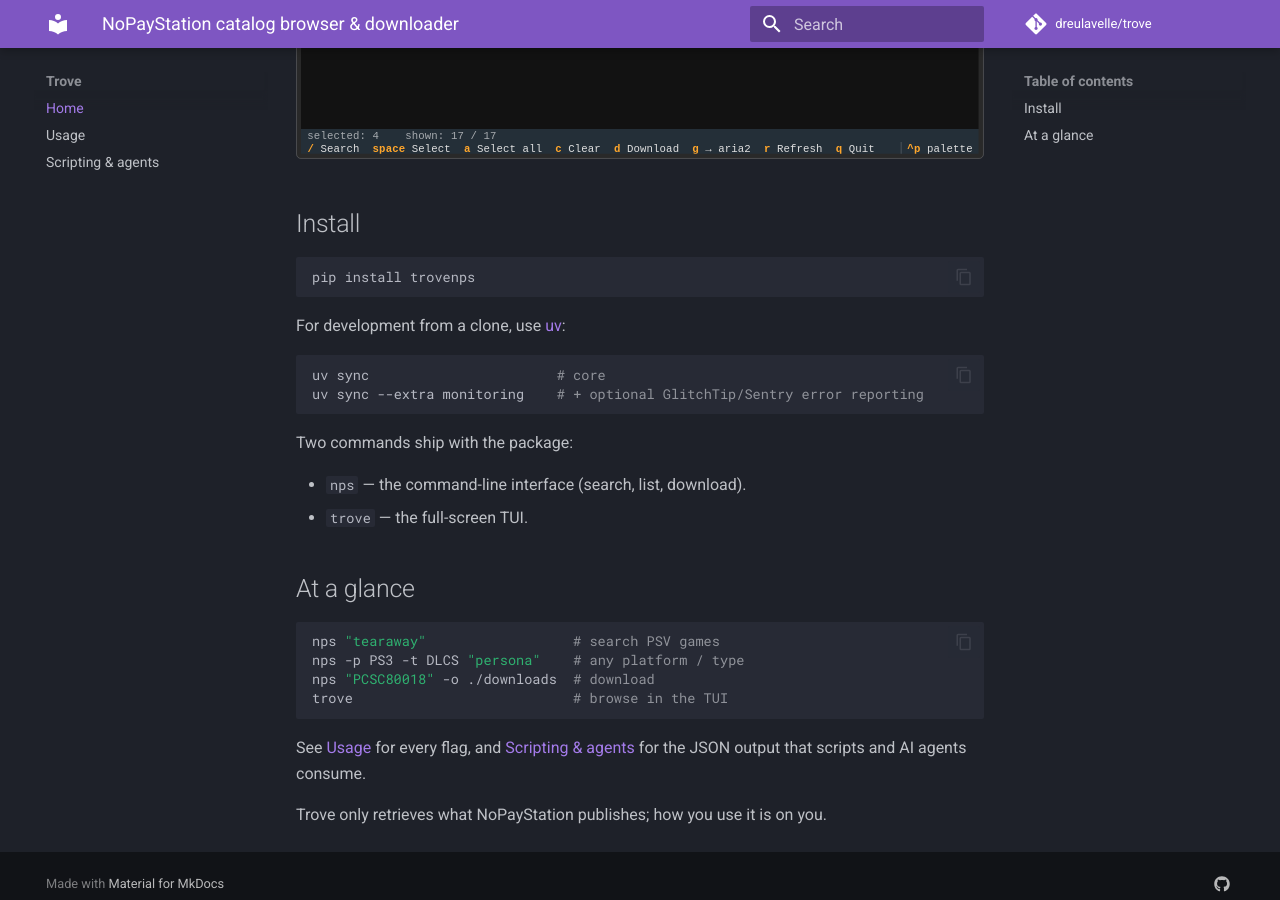
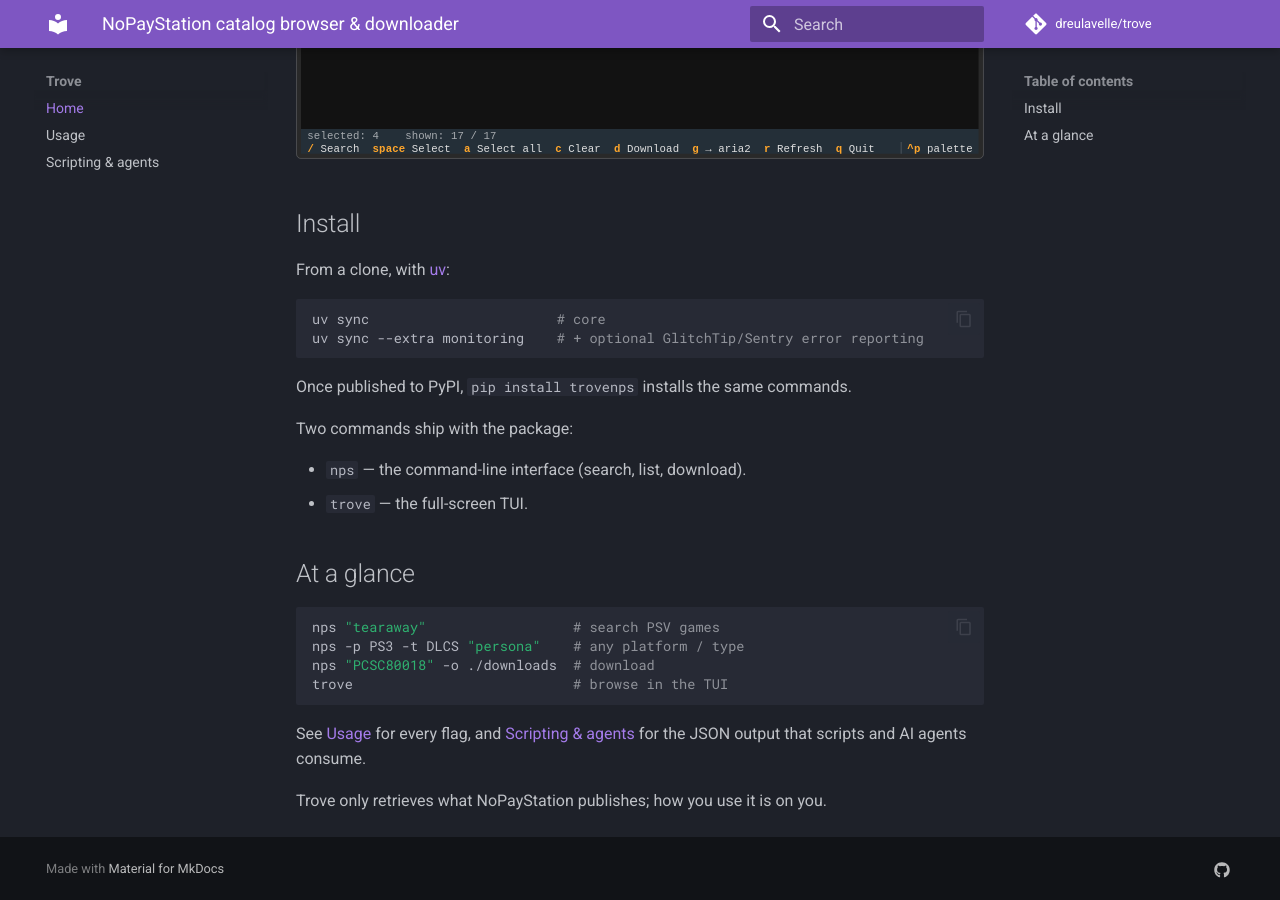
Before and after one commit to dreulavelle/trove, an MkDocs documentation site: the page built from docs/index.md, in a window 1280 px wide and 900 px high, scrolled down 1368 px. Built offline with MkDocs 1.6.1 and Material for MkDocs 9.7.7, drawn with Linux system fonts in a browser that asks for light colours; comment, search, counter and statistics services are not loaded.

Commit message:
docs(site): correct install — uv first, pip once published
trovenps isn't on PyPI yet, so lead with `uv sync` and note pip install as the
published path.

Co-Authored-By: Claude Opus 4.8 (1M context) <noreply@anthropic.com>

````diff
--- a/docs/index.md
+++ b/docs/index.md
@@ -15,16 +15,14 @@ Downloads resume, retry, and verify SHA-256, or hand off to a running aria2.
 
 ## Install
 
-```bash
-pip install trovenps
-```
-
-For development from a clone, use [uv](https://docs.astral.sh/uv/):
+From a clone, with [uv](https://docs.astral.sh/uv/):
 
 ```bash
 uv sync                       # core
 uv sync --extra monitoring    # + optional GlitchTip/Sentry error reporting
 ```
+
+Once published to PyPI, `pip install trovenps` installs the same commands.
 
 Two commands ship with the package:
 
````
